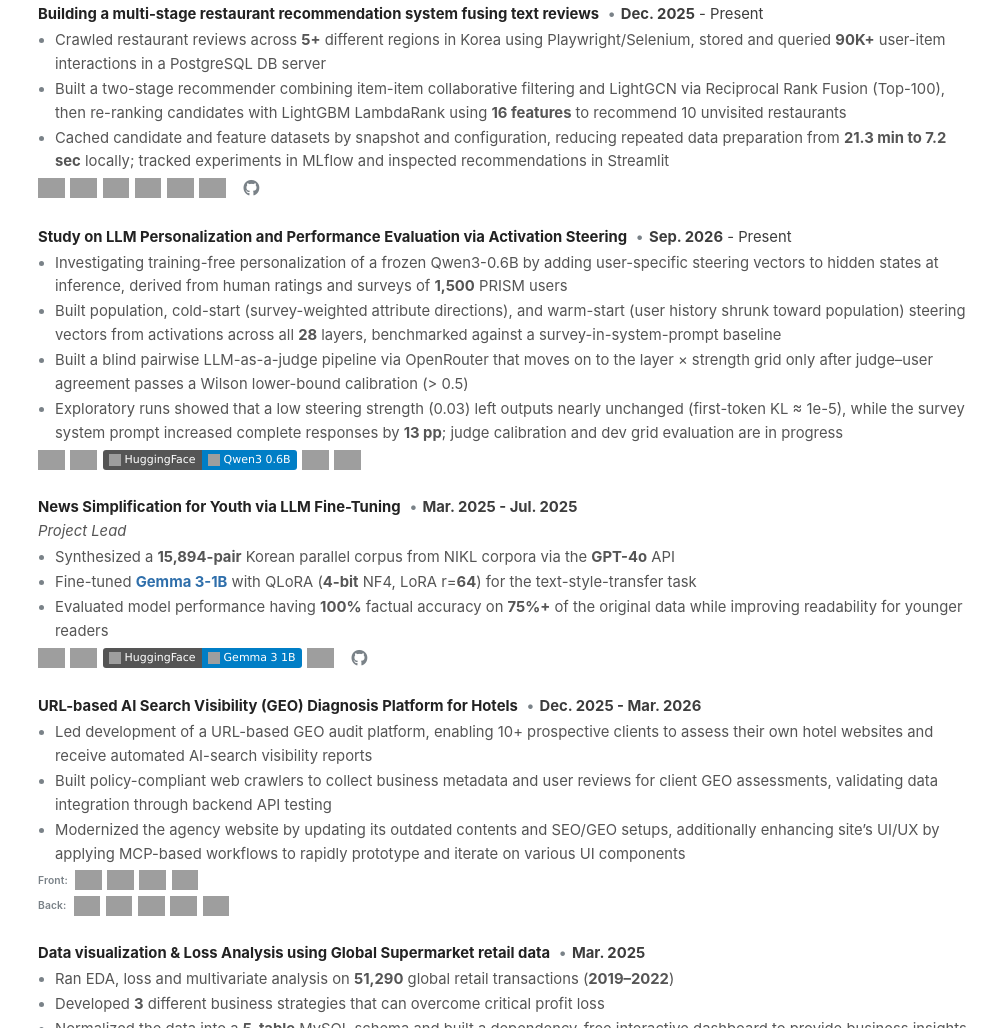
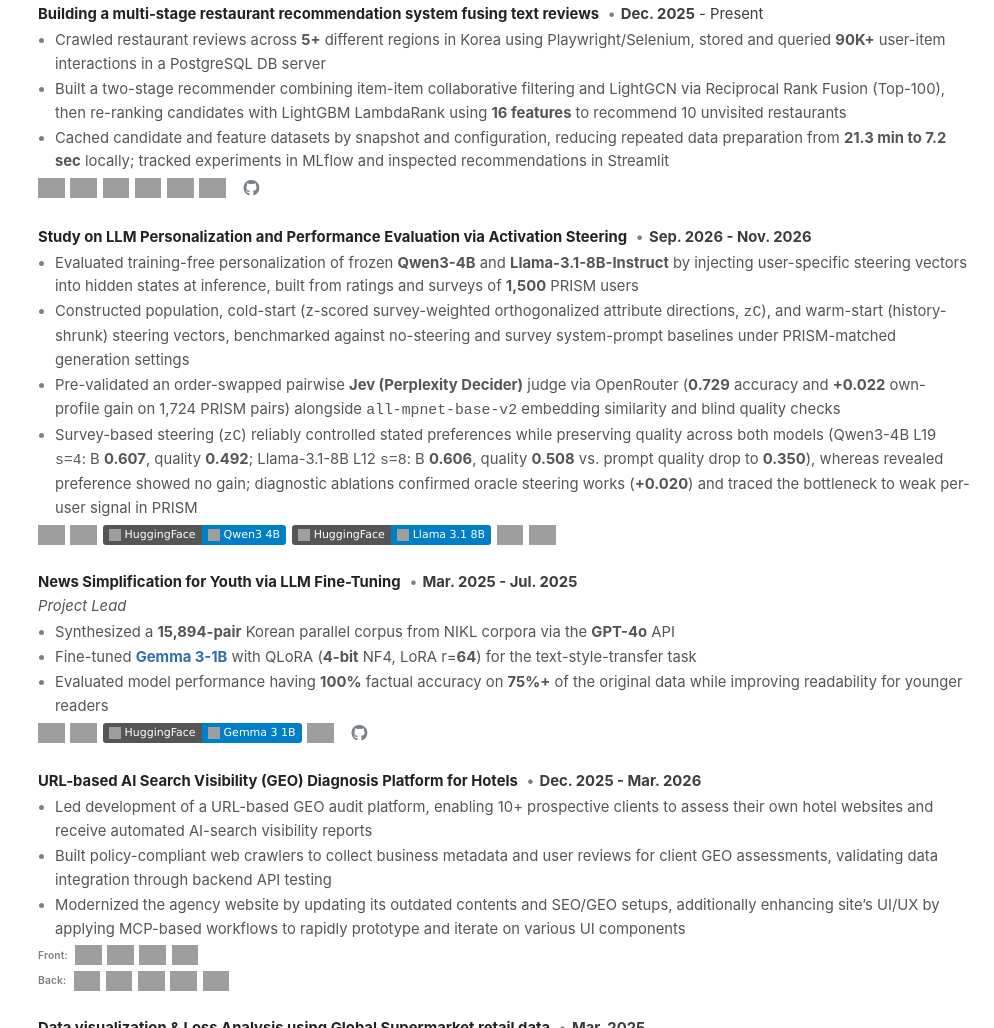
Before and after one commit to han942/website, a plain HTML site: page specific/index.html in a window 1280 px wide. Shown: the part 1071-2099 px from the top of the page, without its empty margins (286-1280 px from the left). Drawn offline with Linux system fonts and the light colour scheme; grey boxes are pictures that could not be loaded; a web font is replaced by a local one.

Commit message:
- Personalized LLM 내용 추가

```diff
--- a/specific/index.html
+++ b/specific/index.html
@@ -260,42 +260,52 @@
                   <span class="en">Study on LLM Personalization and Performance Evaluation via Activation Steering</span>
                   <span class="ko">Activation Steering을 활용한 LLM 개인화 및 성능에 대한 연구</span>
                 </strong>
-                <span class="dot-sep">•</span><span class="en"><strong>Sep. 2026</strong> - Present</span><span class="ko"><strong>2026. 9</strong> - 현재</span>
+                <span class="dot-sep">•</span><span class="en"><strong>Sep. 2026 - Nov. 2026</strong></span><span class="ko"><strong>2026. 9 - 2026. 11</strong></span>
                 <div class="role"><i><span class="en"></span><span class="ko"></span></i></div>
                 <ul class="inner-ul bullets">
                   <li class="inner-li">
-                    <span class="en">Investigating training-free personalization of a frozen Qwen3-0.6B by adding user-specific steering vectors to hidden states at inference, derived from human ratings and surveys of <strong>1,500</strong> PRISM users</span>
-                    <span class="ko">가중치 학습 없이, PRISM 사용자 <strong>1,500명</strong>의 평점·설문으로 만든 사용자별 방향 벡터를 추론 시 hidden state에 더해 고정된 Qwen3-0.6B의 응답을 개인화하는 방법을 연구 중</span>
+                    <span class="en">Evaluated training-free personalization of frozen <strong>Qwen3-4B</strong> and <strong>Llama-3.1-8B-Instruct</strong> by injecting user-specific steering vectors into hidden states at inference, built from ratings and surveys of <strong>1,500</strong> PRISM users</span>
+                    <span class="ko">가중치 추가 학습 없이, PRISM 사용자 <strong>1,500명</strong>의 평점·설문으로 만든 사용자별 방향 벡터를 추론 시 hidden state에 더해 고정된 <strong>Qwen3-4B</strong>와 <strong>Llama-3.1-8B-Instruct</strong>의 응답을 개인화할 수 있는지 검증함</span>
                   </li>
                   <li class="inner-li">
-                    <span class="en">Built population, cold-start (survey-weighted attribute directions), and warm-start (user history shrunk toward population) steering vectors from activations across all <strong>28</strong> layers, benchmarked against a survey-in-system-prompt baseline</span>
-                    <span class="ko"><strong>28개</strong> 레이어 전체의 활성값으로 population, cold-start(설문 가중 attribute 방향), warm-start(사용자 이력 + population 수축) steering 벡터를 구성하고, 설문을 system prompt로 넣는 방식과 비교함</span>
+                    <span class="en">Constructed population, cold-start (z-scored survey-weighted orthogonalized attribute directions, <code>zC</code>), and warm-start (history-shrunk) steering vectors, benchmarked against no-steering and survey system-prompt baselines under PRISM-matched generation settings</span>
+                    <span class="ko">PRISM 생성 조건에 맞춰 population, cold-start(설문 z-score 가중 직교 속성 방향 <code>zC</code>), warm-start(이력 수축 결합) steering 벡터를 구성하고, 기본 생성 및 설문 system prompt 기준선과 비교함</span>
                   </li>
                   <li class="inner-li">
-                    <span class="en">Built a blind pairwise LLM-as-a-judge pipeline via OpenRouter that moves on to the layer × strength grid only after judge–user agreement passes a Wilson lower-bound calibration (&gt; 0.5)</span>
-                    <span class="ko">OpenRouter 기반 LLM-as-a-judge 쌍비교 파이프라인(조건 비공개, A/B 순서 무작위)을 구축하고, judge–사용자 일치도의 Wilson 하한이 0.5를 넘을 때만 레이어 × 강도 탐색으로 넘어가도록 설계함</span>
+                    <span class="en">Pre-validated an order-swapped pairwise <strong>Jev (Perplexity Decider)</strong> judge via OpenRouter (<strong>0.729</strong> accuracy and <strong>+0.022</strong> own-profile gain on 1,724 PRISM pairs) alongside <code>all-mpnet-base-v2</code> embedding similarity and blind quality checks</span>
+                    <span class="ko">OpenRouter 기반 순서 교차 쌍비교 <strong>Jev(Perplexity Decider)</strong> judge를 사전 검증하고(PRISM 1,724쌍 정확도 <strong>0.729</strong>, 자기 정보 효과 <strong>+0.022</strong>), <code>all-mpnet-base-v2</code> 임베딩 유사도와 blind 품질 지표를 함께 평가함</span>
                   </li>
                   <li class="inner-li">
-                    <span class="en">Exploratory runs showed that a low steering strength (0.03) left outputs nearly unchanged (first-token KL ≈ 1e-5), while the survey system prompt increased complete responses by <strong>13 pp</strong>; judge calibration and dev grid evaluation are in progress</span>
-                    <span class="ko">탐색 평가에서 낮은 강도(0.03)는 출력을 거의 바꾸지 못했고(첫 토큰 KL ≈ 1e-5), 설문 system prompt는 완결 응답을 <strong>13%p</strong> 늘림을 확인함. 현재 judge calibration과 dev grid 평가를 진행 중</span>
+                    <span class="en">Survey-based steering (<code>zC</code>) reliably controlled stated preferences while preserving quality across both models (Qwen3-4B L19 <code>s=4</code>: B <strong>0.607</strong>, quality <strong>0.492</strong>; Llama-3.1-8B L12 <code>s=8</code>: B <strong>0.606</strong>, quality <strong>0.508</strong> vs. prompt quality drop to <strong>0.350</strong>), whereas revealed preference showed no gain; diagnostic ablations confirmed oracle steering works (<strong>+0.020</strong>) and traced the bottleneck to weak per-user signal in PRISM</span>
+                    <span class="ko">설문 기반 steering(<code>zC</code>)은 두 모델 모두에서 품질을 유지하며 밝힌 선호 속성을 안정적으로 제어했으나(Qwen3-4B L19 <code>s=4</code>: B <strong>0.607</strong>·품질 <strong>0.492</strong>, Llama-3.1-8B L12 <code>s=8</code>: B <strong>0.606</strong>·품질 <strong>0.508</strong> vs 프롬프트 품질 <strong>0.350</strong> 하락), 실제 선호 지표는 개선되지 않았으며 원인 진단으로 정답 방향 steering은 작동함(<strong>+0.020</strong>)과 PRISM 데이터 내 개인 신호 부족이 핵심 병목임을 확인함</span>
                   </li>
                 </ul>
                 <div class="meta">
                   <span class="tech-stack" aria-label="Tech stack">
                     <img src="https://img.shields.io/badge/Python-3776AB?logo=python&amp;logoColor=white" alt="Python" loading="lazy">
                     <img src="https://img.shields.io/badge/PyTorch-EE4C2C?logo=pytorch&amp;logoColor=white" alt="PyTorch" loading="lazy">
-                    <span class="model-badge" aria-label="Hugging Face, Qwen3 0.6B">
+                    <span class="model-badge" aria-label="Hugging Face, Qwen3 4B">
                       <span class="model-badge__label">
                         <img src="https://cdn.simpleicons.org/huggingface/FFFFFF" alt="" aria-hidden="true" loading="lazy">
                         HuggingFace
                       </span>
                       <span class="model-badge__model">
                         <img src="https://cdn.simpleicons.org/qwen/FFFFFF" alt="" aria-hidden="true" loading="lazy">
-                        Qwen3 0.6B
+                        Qwen3 4B
+                      </span>
+                    </span>
+                    <span class="model-badge" aria-label="Hugging Face, Meta, Llama 3.1 8B">
+                      <span class="model-badge__label">
+                        <img src="https://cdn.simpleicons.org/huggingface/FFFFFF" alt="" aria-hidden="true" loading="lazy">
+                        HuggingFace
+                      </span>
+                      <span class="model-badge__model">
+                        <img src="https://cdn.simpleicons.org/meta/FFFFFF" alt="" aria-hidden="true" loading="lazy">
+                        Llama 3.1 8B
                       </span>
                     </span>
                     <img src="https://img.shields.io/badge/OpenRouter-6467F2?logo=openrouter&amp;logoColor=white" alt="OpenRouter" loading="lazy">
-                    <img src="https://img.shields.io/badge/Google%20Colab-F9AB00?logo=googlecolab&amp;logoColor=black" alt="Google Colab" loading="lazy">
+                    <img src="https://img.shields.io/badge/Perplexity%20Jev-1FB8CD?logo=perplexity&amp;logoColor=white" alt="Perplexity Jev" loading="lazy">
                   </span>
                 </div>
               </li>
```
Also changed, not shown: index.html (+15 -5 lines), index_kr.html (+15 -5 lines), kr/index.html (+16 -14 lines).
